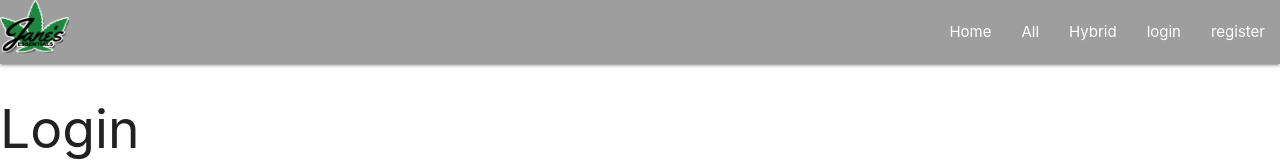
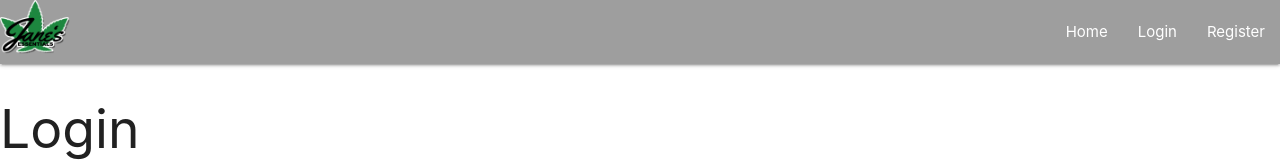
Before and after one commit to Icortez-UA/JanesEssentials, a React (Create React App) app: page / in a window 1280 px wide. Shown: the top 161 px of the page. Built offline with nearby package versions, Linux system fonts and the light colour scheme.

Commit message:
removed links to unneeded pages

```diff
--- a/src/components/navbar/navbar.js
+++ b/src/components/navbar/navbar.js
@@ -25,31 +25,20 @@ function navbar(props){
         <img className="responsive-image" src={Logo} id="navlogo" alt="logo"  style={styles}></img></Link>
       <a data-target="mobile-demo" className="sidenav-trigger"><i className="material-icons">menu</i></a>
         <ul id="nav-mobile" className="right hide-on-med-and-down">
-       <li><Link
+        <li><Link
           to="/home"
-
         >
           Home
         </Link></li>
         <li><Link
-          to="/all"
-        >
-          All
-        </Link></li>
-        <li><Link
-          to="/hybrid"
-        >
-          Hybrid
-        </Link></li>
-        <li><Link
           to="/LoginPage"
         >
-         login
+         Login
         </Link></li>
         <li><Link
           to="/RegisterPage"
         >
-          register
+          Register
         </Link></li>
 
    </ul>
--- a/src/components/sidenav/sidenav.js
+++ b/src/components/sidenav/sidenav.js
@@ -18,19 +18,18 @@ function Side(props) {
                 Home
             </Link>
             </li>
-
             <li>
-            <Link
-                to="/all"
+                <Link
+                to="/LoginPage"
             >
-                All
+                Login
         </Link>
         </li>
             <li>
                 <Link
-                to="/hybrid"
+                to="/RegisterPage"
             >
-                Hybrid
+                Register
         </Link>
         </li>
         </ul>
```
